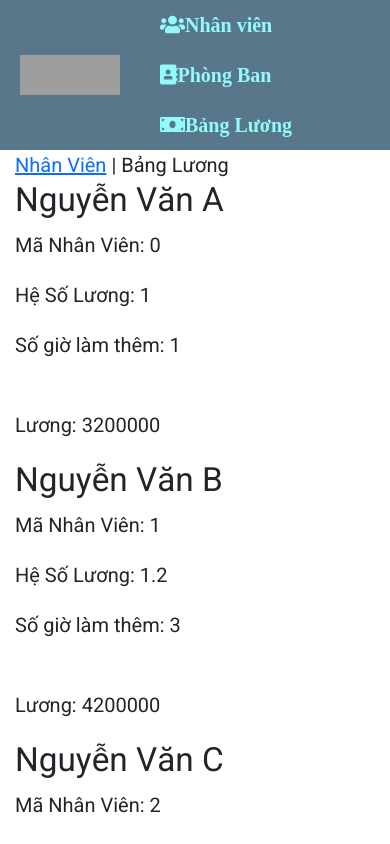
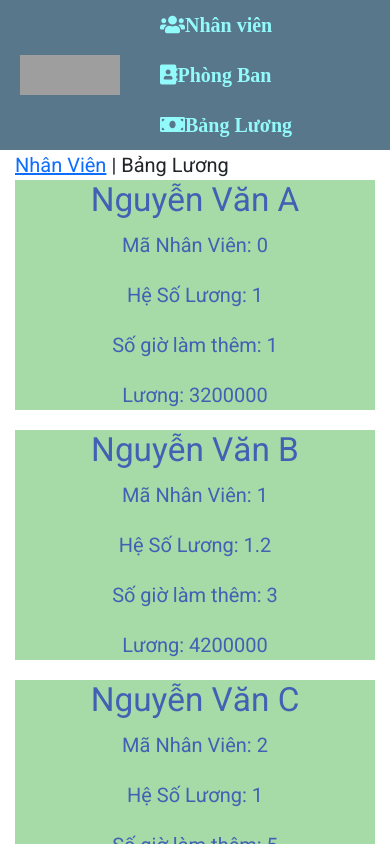
Before and after one commit to duyht133/RJS101x_01-A_VN_DN, a React (Create React App) app: page /salary in a window 390 px wide. Shown: the top 844 px of the page. Built offline with nearby package versions, Linux system fonts and the light colour scheme; grey boxes are pictures that could not be loaded.

Commit message:
RJS101x_Assignment2_duyhtFX13324

```diff
--- a/src/App.css
+++ b/src/App.css
@@ -5,7 +5,11 @@
   font-size: 20px;
   font-family: "Roboto", sans-serif;
 }
-
+.name{
+  color:black;
+  text-decoration: none;
+  text-align: center;
+}
 .header {
   display: flex;
   flex-direction: row;
@@ -31,26 +35,54 @@
 }
 .dish{
   display: flex;
+  margin-bottom: 87px;
+
 }
 .dish img{
   width: 100%;
 }
 .infoDish{
-  margin: 20px;
-  background-color: antiquewhite;
   width: 100%;
   text-align: center;
 }
 .department{
-  margin-bottom: 200px;
+  background-color:rgb(166, 218, 166);
+  margin-bottom: 140px;
+  text-align: center;
+}
+.salary{
+  background-color:rgb(166, 218, 166);
 }
 
-@media screen and (max-width: 770px) {
+
+@media screen and (max-width: 990px) {
+  .department{
+    margin-bottom: 90px;
+  }
+  .dish{
+    margin-bottom: 210px;
+  }
+}
+
+
+@media screen and (max-width: 769px) {
   .dish{
     display: block;
+    margin-bottom: 23px;
+
   }
   .footer {
     margin-top:100px;
     background-color: #0acbf1;
   }
+  .salary{
+    background-color:rgb(166, 218, 166);
+    color: rgb(66, 96, 180);
+    align-items: center;
+    justify-content: center;
+    text-align: center;
+  }
+  .department{
+    margin-bottom: 23px;
+  }
 }
--- a/src/components/Department.js
+++ b/src/components/Department.js
@@ -6,8 +6,8 @@ import "../App.css"
 const Department = () => {
   const Render = () => {
     return DEPARTMENTS.map((num) => (
-      <div className="col-lg-4 col-md-6 col-sm-12 department"  key={num.id}>
-        <div>
+      <div className="col-lg-4 col-md-6 col-sm-12 "  key={num.id}>
+        <div className="department">
           <h1>{num.name}</h1>
           <p>số lượng nhân viên: {num.numberOfStaff}</p>
         </div>
--- a/src/components/Salary.js
+++ b/src/components/Salary.js
@@ -6,22 +6,17 @@ import { STAFFS } from "../shared/staffs";
 const Salary = () => {
   const basicSalary = 3000000;
   const overTimeSalary = 200000;
-  /* const salary = staff.rate * basicSalary + staff.overTime * overTimeSalary; */
 
   const Render = () => {
     return STAFFS.map((staff) => (
-      <div className="col-lg-4 col-md-6 col-sm-12" key={staff.id}>
-        <div>
+      <div className="col-lg-4 col-md-6 col-sm-12 " key={staff.id}>
+        <div className="salary">
           <h1>{staff.name}</h1>
           <p> Mã Nhân Viên: {staff.id}</p>
           <p> Hệ Số Lương: {staff.salaryScale}</p>
           <p> Số giờ làm thêm: {staff.overTime}</p>
-
-          <br />
-
           <p>Lương: {staff.salaryScale * basicSalary + staff.overTime * overTimeSalary}</p>
         </div>
-        <div></div>
       </div>
     ));
   };
--- a/src/components/StaffListComponent.js
+++ b/src/components/StaffListComponent.js
@@ -1,6 +1,8 @@
 import React from "react";
 import { STAFFS } from "../shared/staffs";
 import { Link } from "react-router-dom";
+import "../App.css"
+
 
 const StaffListComponent = ({ selectStaff }) => {
   const Render = () => {
@@ -13,7 +15,7 @@ const StaffListComponent = ({ selectStaff }) => {
             }}
           >
             <img className="img" src={staff.image} alt={staff.name} />
-            <div>{staff.name}</div>
+            <div className="name">{staff.name}</div>
           </div>
         </Link>
       </div>
```
Also changed, not shown: 1 other file (tests, documents, lock files or other folders).
